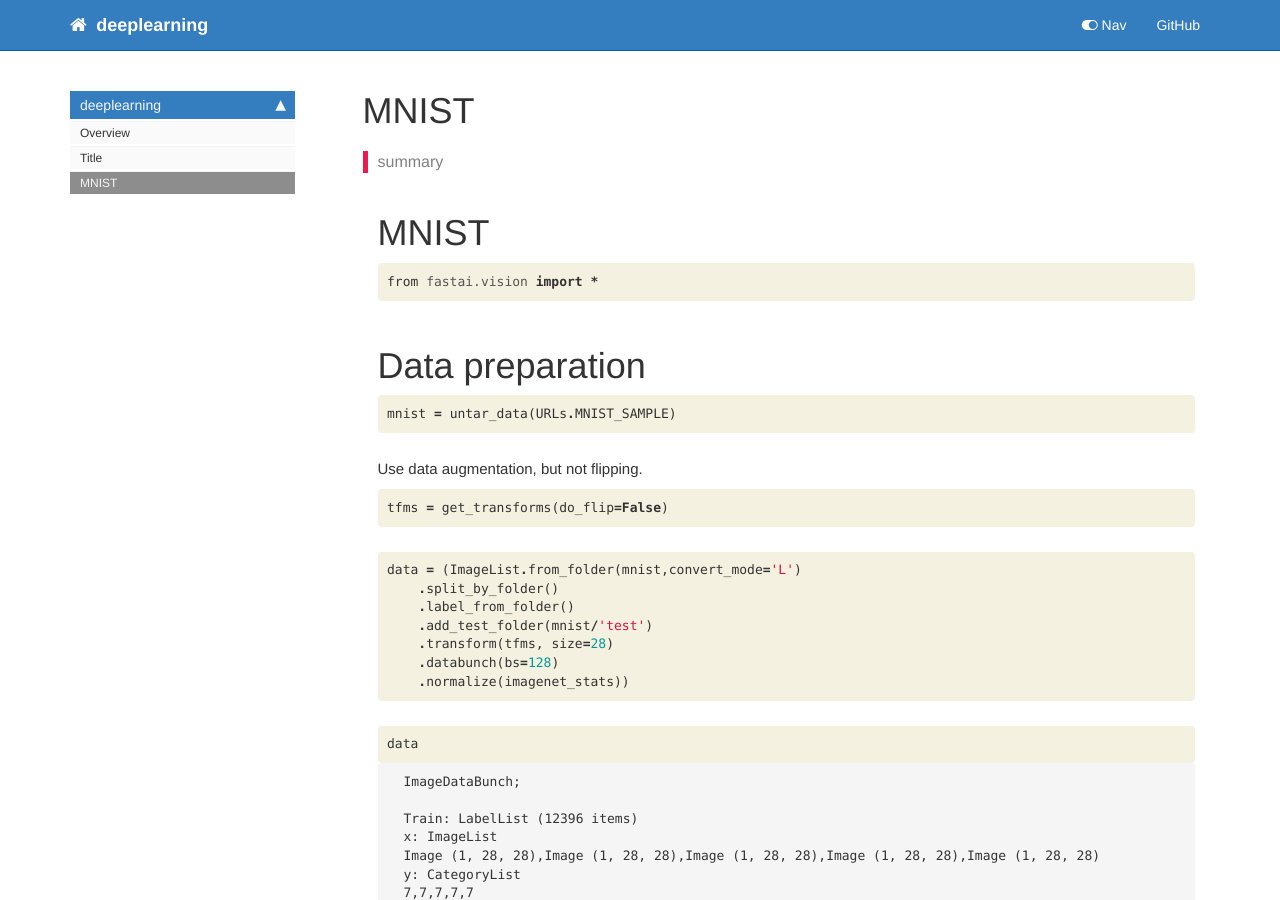
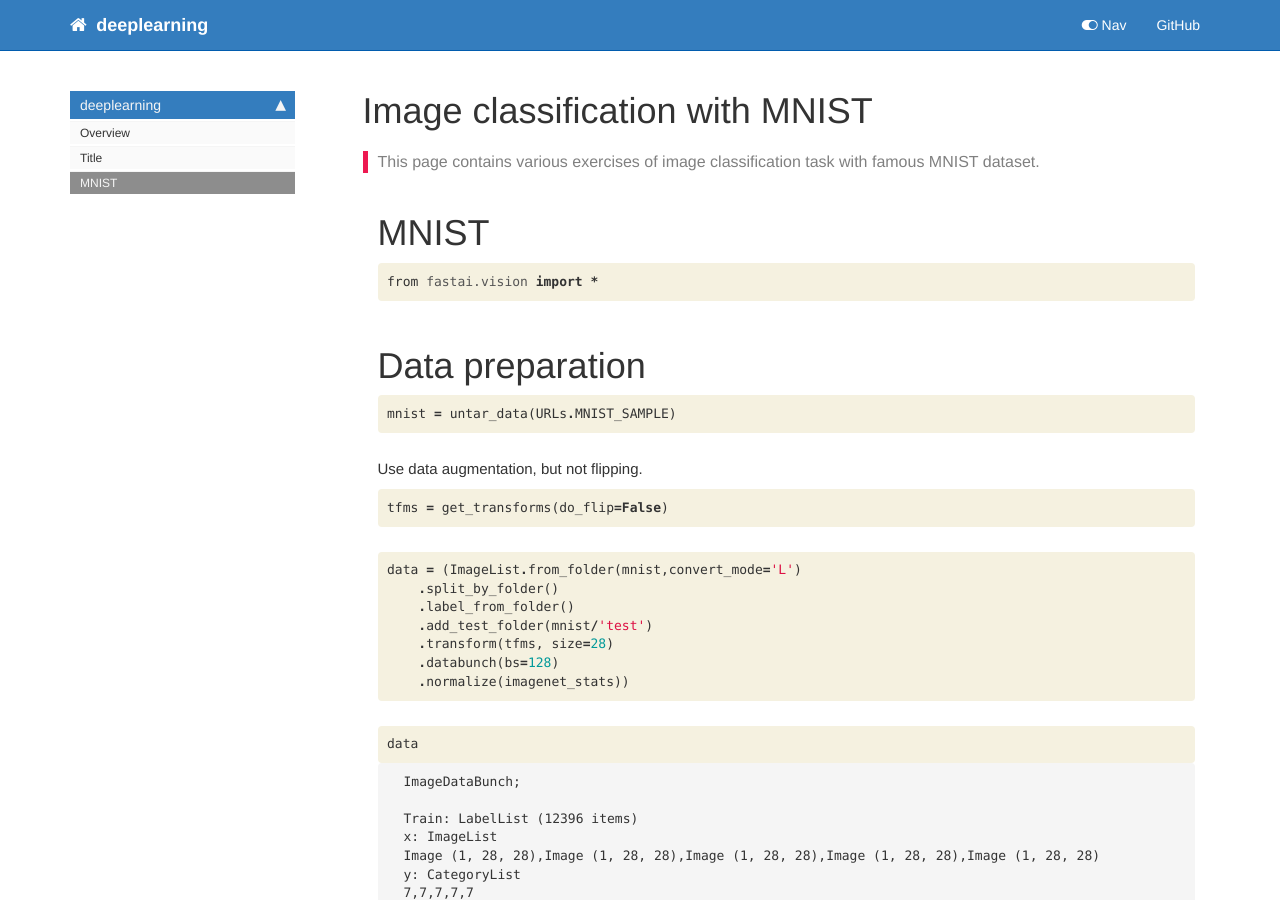
Before and after one commit to kdorichev/deeplearning, a Jekyll site: the page built from docs/mnist.html, in a window 1280 px wide and 900 px high. Built offline with Jekyll 4.4.1, drawn with Linux system fonts in a browser that asks for light colours; nearby versions of some CDN libraries; comment, search, counter and statistics services are not loaded.

Commit message:
MNIST page title and summary

```diff
--- a/docs/mnist.html
+++ b/docs/mnist.html
@@ -1,10 +1,10 @@
 ---
 
-title: MNIST
+title: Image classification with MNIST
 keywords: fastai
 sidebar: home_sidebar
 
-summary: "summary"
+summary: "This page contains various exercises of image classification task with famous MNIST dataset."
 ---
 <!--
 
```
